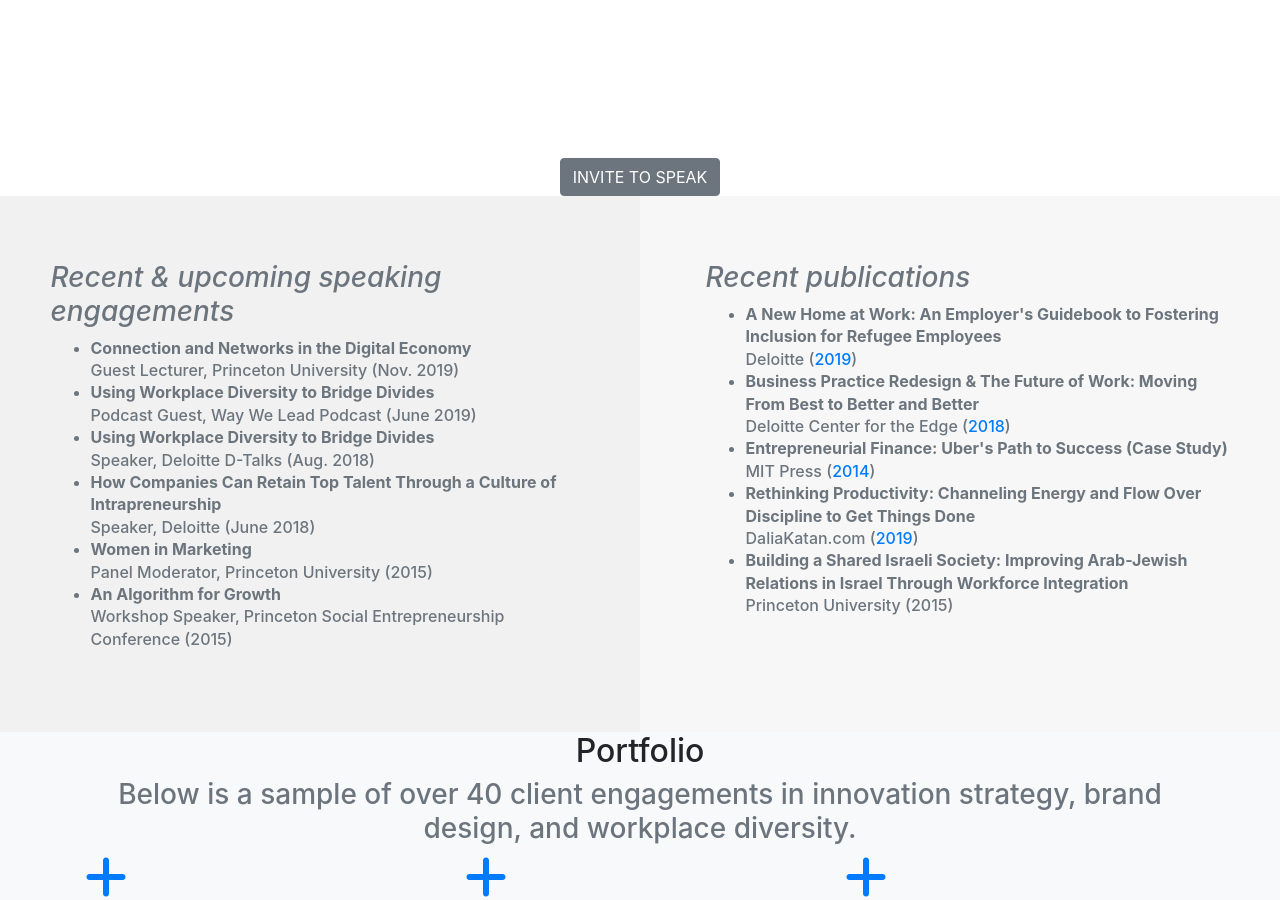
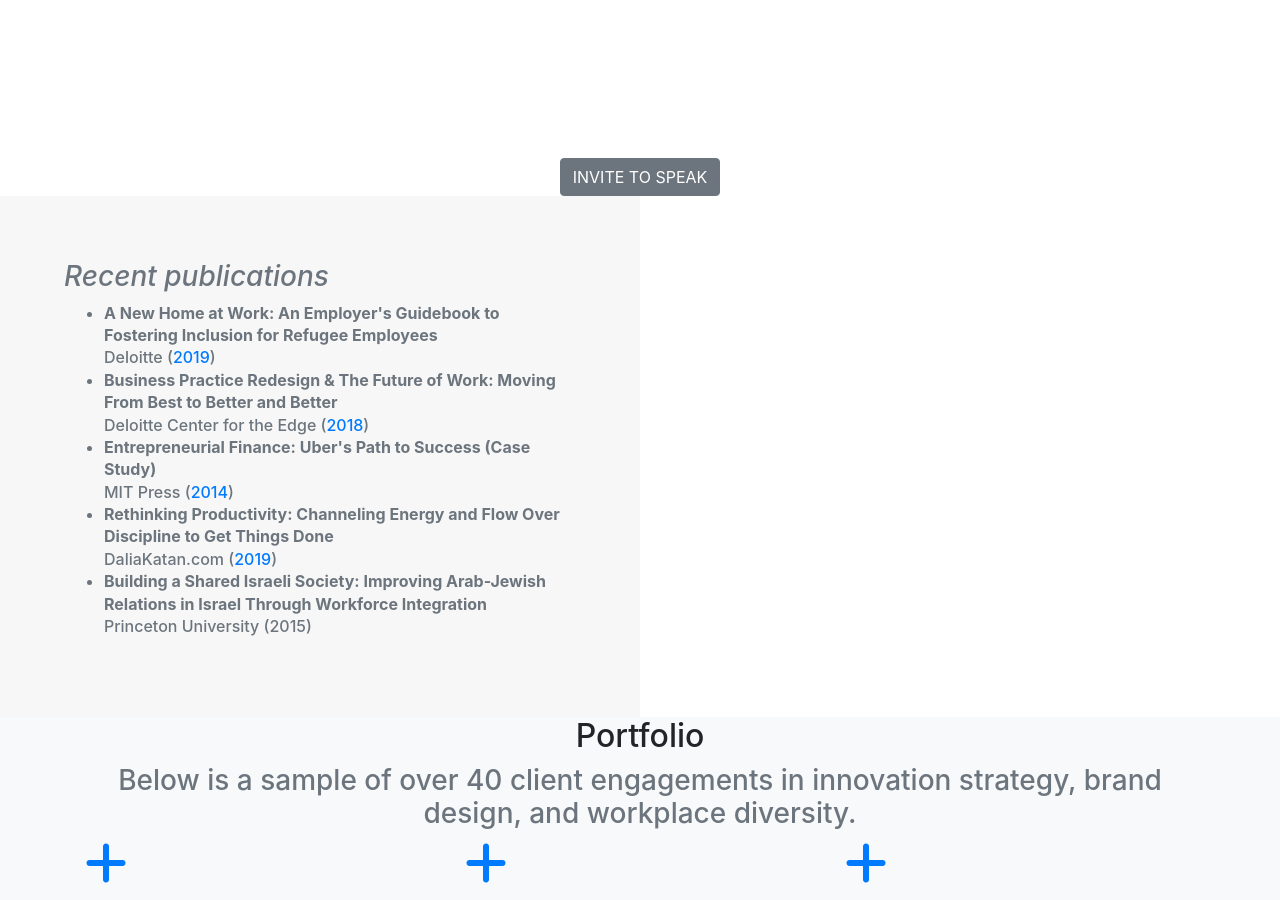
Before and after one commit to dalkat/dalkat.github.io, a Jekyll site: the page built from strategy.md, in a window 1280 px wide and 900 px high, scrolled down 1520 px. Built offline with Jekyll 4.4.1, drawn with Linux system fonts in a browser that asks for light colours; nearby versions of some CDN libraries; some web fonts are replaced; library files that are not in the unit come from our copies.

Commit message:
removed other categories section of strategy

```diff
--- a/_layouts/strategy.html
+++ b/_layouts/strategy.html
@@ -98,20 +98,6 @@ layout: default-sub
     </section>
 
 
-<!--other categories-->
-<div class="row">
-  <div class="col-sm-12 col-lg-6" style="padding: 5%; background-color: #f1f1f1;transition: all 0.3s;">
-    <div>
-      <h3 class="text-muted"><span style="text-align: center;"><em>Recent & upcoming speaking engagements</em></span></h3>
-          <h5 style="font-size:1rem!important;"><ul class="text-muted" style="line-height: 1.4">
-          	<li><b>Connection and Networks in the Digital Economy</b><br>Guest Lecturer, Princeton University (Nov. 2019)</li>
-          	<li><b>Using Workplace Diversity to Bridge Divides</b><br>Podcast Guest, Way We Lead Podcast (June 2019)</li>
-            <li><b>Using Workplace Diversity to Bridge Divides</b><br>Speaker, Deloitte D-Talks (Aug. 2018)</li>
-            <li><b>How Companies Can Retain Top Talent Through a Culture of Intrapreneurship</b><br>Speaker, Deloitte (June 2018)</li>
-            <li><b>Women in Marketing</b><br>Panel Moderator, Princeton University (2015)</li>
-            <li><b>An Algorithm for Growth</b><br>Workshop Speaker, Princeton Social Entrepreneurship Conference (2015)</li></ul></h5>
-  </div>
-  </div>
 
   <div class="col-sm-12 col-lg-6" style="padding: 5%; background-color: #f7f7f7;transition: all 0.3s;">
     <div>
```
